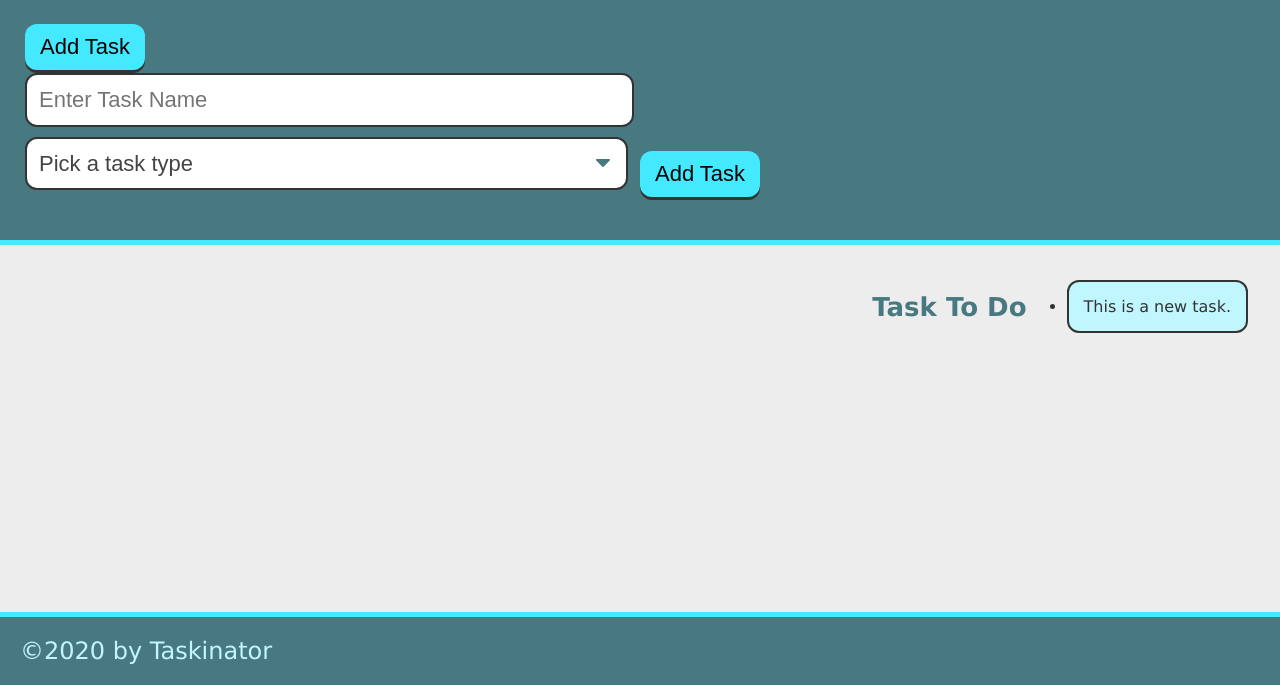
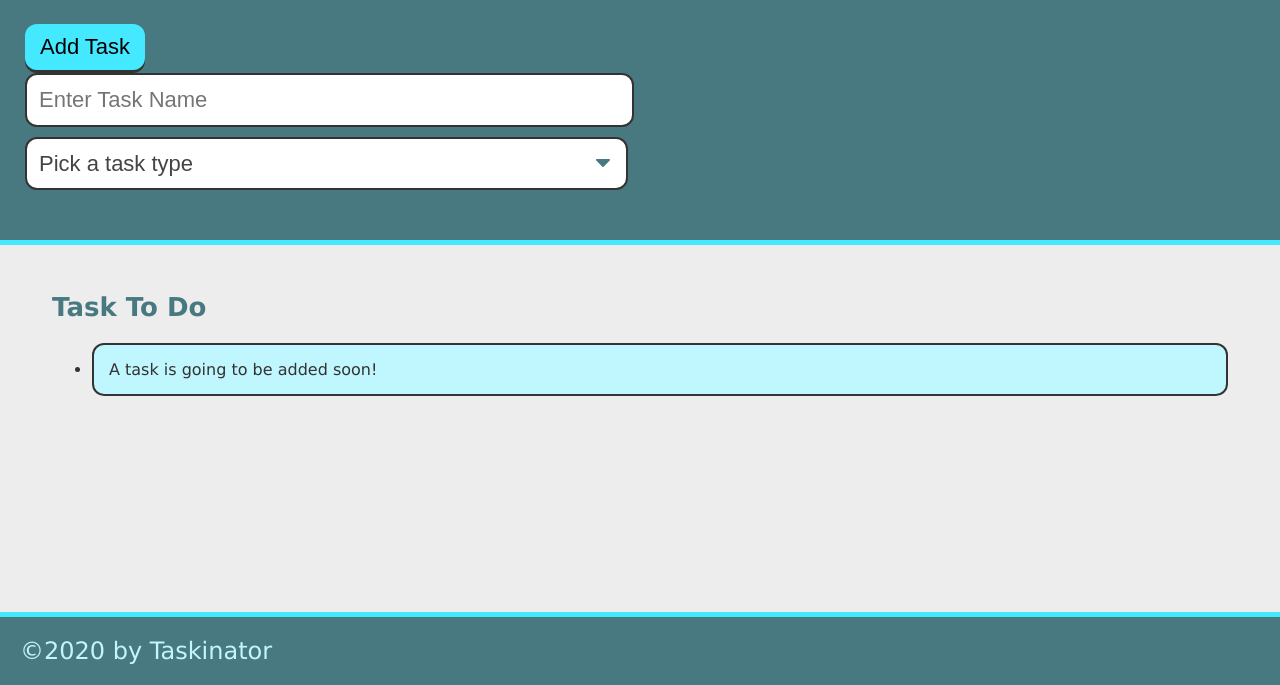
Before and after one commit to penaone/taskinator, a plain HTML site: page index.html in a window 1280 px wide. Shown: the part 115-800 px from the top of the page. Drawn offline with Linux system fonts and the light colour scheme.

Commit message:
Refactored code after hard reset

```diff
--- a/assets/js/script.js
+++ b/assets/js/script.js
@@ -33,5 +33,5 @@ var createTaskHandler = function() {
 formEl.addEventListener("submit", createTaskHandler);
   var listItemEl = document.createElement("li");
   listItemEl.className = "task-item";
-  listItemEl.textContent = "This is a new task.";
+  listItemEl.textContent = taskNameInput;
   tasksToDoEl.appendChild(listItemEl);
--- a/index.html
+++ b/index.html
@@ -4,6 +4,7 @@
 <head>
     <meta charset="UTF-8">
     <meta name="viewport" content="width=device-width, initial-scale=1.0">
+    <meta http-equiv="X-UA-Compatible" content="ie=edge">
     <title>Taskinator</title>
     <link rel="stylesheet" href="./assets/css/style.css">
 </head>
@@ -27,15 +28,17 @@
             </div>
             <div class="form-group">
 
-                <button class="btn" id="save-task">Add Task</button>
+
             </div>
         </form>
 
     </header>
     <main class="page-content">
-        <section class="task-list-wrapper"></section>
+        <section class="task-list-wrapper">
         <h2 class="list-title">Task To Do</h2>
-        <ul class="task list" id="tasks-to-do"></ul>
+        <ul class="task list" id="tasks-to-do">
+            <li class="task-item">A task is going to be added soon!</li>
+        </ul>
         </section>
     </main>
 
```
